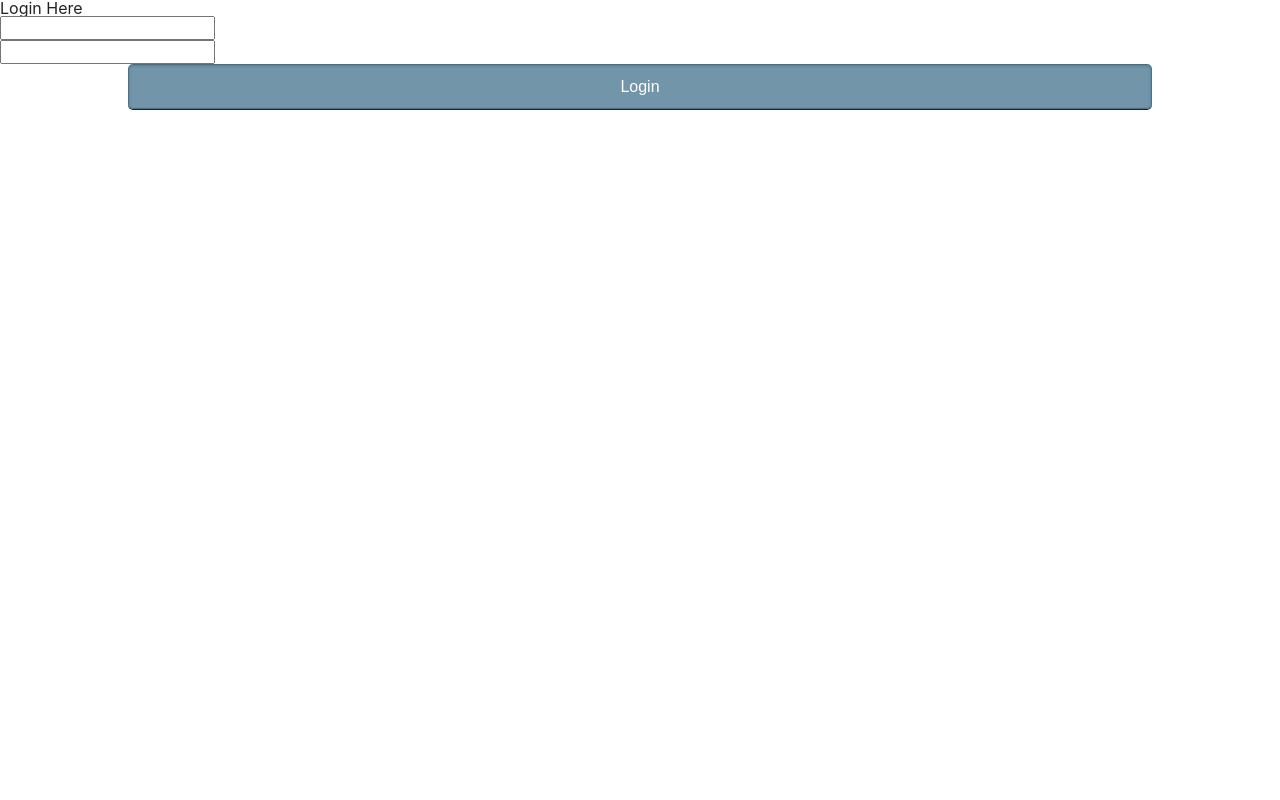
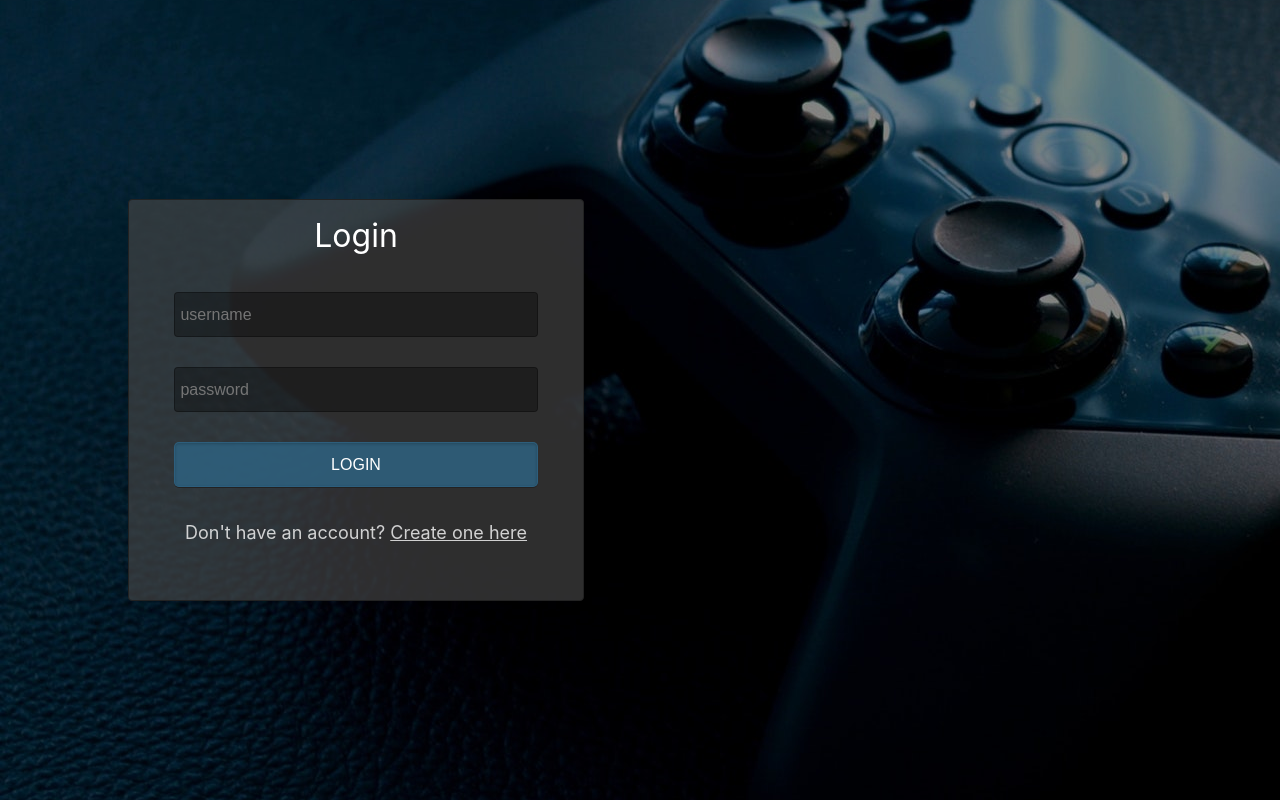
Before and after one commit to lambda-mud-dmk/front-end, a React (Create React App) app in the folder client/: page /login in a window 1280 px wide. Built offline with nearby package versions, Linux system fonts and the light colour scheme.

Commit message:
add style to sign in

```diff
--- a/client/src/components/button/Button.js
+++ b/client/src/components/button/Button.js
@@ -13,15 +13,15 @@ const Div = styled.div`
   width: 100%;
   height: 32px;
   display: flex;
-
+  margin-bottom: 50px;
   justify-content: center;
   button {
     width: 80%;
     height: 45px;
     border-radius: 5px;
     box-shadow: inset 0 1px 3px rgba(0, 0, 0, 0.2), 0 1px 0 #222;
-    background-color: rgba(46, 98, 129, 67% );
-    border: 1px solid rgba(46, 98, 129, 67% );
+    background-color: rgba(46, 98, 129, 0.85);
+    border: 1px solid rgba(46, 98, 129, 67%);
     color: white;
   }
 `;
--- a/client/src/components/input/Input.js
+++ b/client/src/components/input/Input.js
@@ -9,4 +9,5 @@ const Input = ({handleChange, ...otherProps}) => (
         </div>
     )
 
+
 export default Input;
--- a/client/src/components/login/Login.js
+++ b/client/src/components/login/Login.js
@@ -1,13 +1,14 @@
-import React, { Component } from 'react';
-import axios from 'axios';
-import Input from '../input/Input';
-import Button from '../button/Button';
+import React, { Component } from "react";
+import axios from "axios";
+import styled from "styled-components";
+import Input from "../input/Input";
+import Button from "../button/Button";
 
 export default class signup extends Component {
   state = {
-        username: '',
-        password: '',
-        error: ''
+    username: "",
+    password: "",
+    error: ""
   };
 
   handleChange = event => {
@@ -19,19 +20,16 @@ export default class signup extends Component {
 
   handleSubmit = async event => {
     event.preventDefault();
-        const {
-            username,
-            password,
-        } = this.state;
+    const { username, password } = this.state;
     if (!username || username.length < 3) {
       return this.setState({
-                error: 'username must be at least 3 characters long'
+        error: "username must be at least 3 characters long"
       });
     }
 
     try {
       const response = await axios.post(
-                'https://lambda-mud-test.herokuapp.com/api/login/',
+        "https://lambda-mud-test.herokuapp.com/api/login/",
         {
           username,
           password
@@ -39,10 +37,10 @@ export default class signup extends Component {
       );
       console.log(response);
       this.setState({
-                username: '',
-                email: '',
-                password: '',
-                error: ''
+        username: "",
+        email: "",
+        password: "",
+        error: ""
       });
     } catch (error) {
       console.error(error);
@@ -50,33 +48,99 @@ export default class signup extends Component {
   };
 
   render() {
-        const {
-            username,
-            password,
-            error,
-        } = this.state;
+    const { username, password, error } = this.state;
     return (
-            <div>
-                <form onSubmit={this.handleSubmit}>
-                    <h2>Login Here</h2>
-                    <div className='input-field'>
+      <Div>
+        <Form onSubmit={this.handleSubmit}>
+          <InnerDiv>
+            <h2>Login</h2>
+            <InputField>
               <Input
-                            type='text'
-                            name='username'
+                type="text"
+                name="username"
+                placeholder="username"
                 value={username}
                 handleChange={this.handleChange}
               />
               {error && <p> {error} </p>}
               <Input
-                            type='password'
-                            name='password'
+                type="password"
+                name="password"
+                placeholder="password"
                 value={password}
                 handleChange={this.handleChange}
               />
+            </InputField>
+            <Button>LOGIN</Button>
+            <div>
+              <p>
+                Don't have an account? <a href='/registration'>Create one here </a>
+              </p>
             </div>
-                    <Button>Login</Button>
-                </form>
-            </div>
+          </InnerDiv>
+        </Form>
+      </Div>
     );
   }
 }
+
+const Div = styled.div`
+  background: url("/controller.jpg");
+  width: 100%;
+  height: 100vh;
+  background-size: cover;
+  background-position: center;
+  display: flex;
+  align-items: center;
+`;
+
+const Form = styled.form`
+  width: 454px;
+  height: 400px;
+  border: 1px solid;
+  background-color: rgba(71, 71, 71, 65%);
+  margin-left: 10%;
+  border-radius: 4px;
+`;
+
+const InnerDiv = styled.div`
+  width: 100%;
+  height: 100%;
+  box-sizing: border-box;
+  display: flex;
+  flex-direction: column;
+  align-items: center;
+  h2 {
+    color: white;
+    margin-top: 20px;
+    font-size: 32px;
+  }
+  p {
+    color: #f5f5f5d1;
+    font-size: 18px;
+    a {
+        color: #f5f5f5d1;
+        text-decoration: underline;
+    }
+  }
+`;
+const InputField = styled.div`
+  width: 80%;
+  display: flex;
+  flex-direction: column;
+  margin-top: 40px;
+
+  input {
+    width: 100%;
+    height: 45px;
+    margin-bottom: 30px;
+    border-radius: 4px;
+    outline: none;
+    border: none;
+    color: white;
+    background-color: rgba(0, 0, 0, 33%);
+    border: 1px solid rgba(0, 0, 0, 33%);
+    padding-left: 5px;
+    box-sizing: border-box;
+  }
+`;
--- a/client/src/components/signup/Signup.js
+++ b/client/src/components/signup/Signup.js
@@ -111,7 +111,7 @@ export default class signup extends Component {
               />
               {password_error && <p> {password_error} </p>}
             </InputField>
-            <Button>Sign Up</Button>
+            <Button>SIGN UP</Button>
           </InnerDiv>
         </Form>
       </Div>
```
Lines whose indentation alone changed are shown as unchanged.
